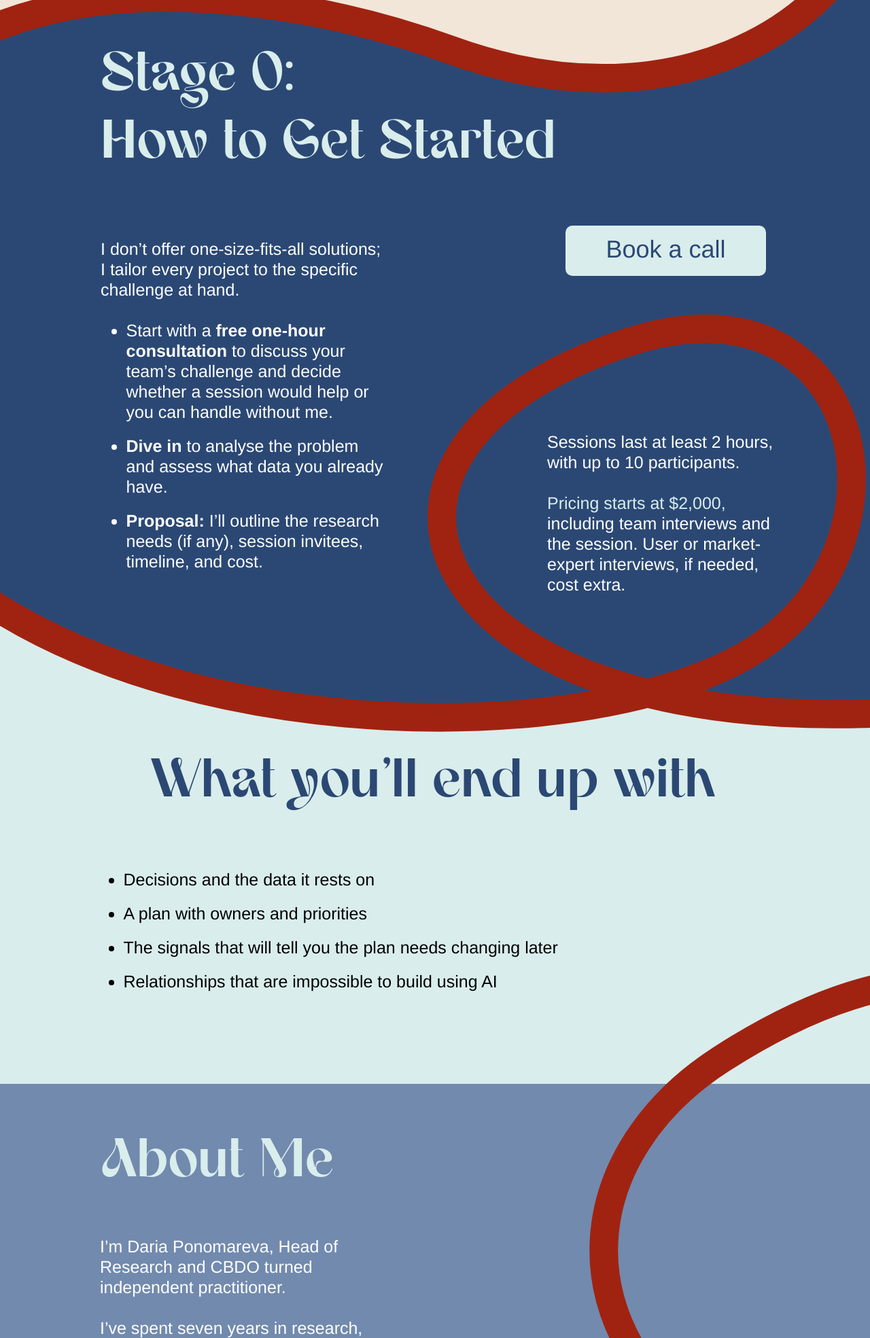
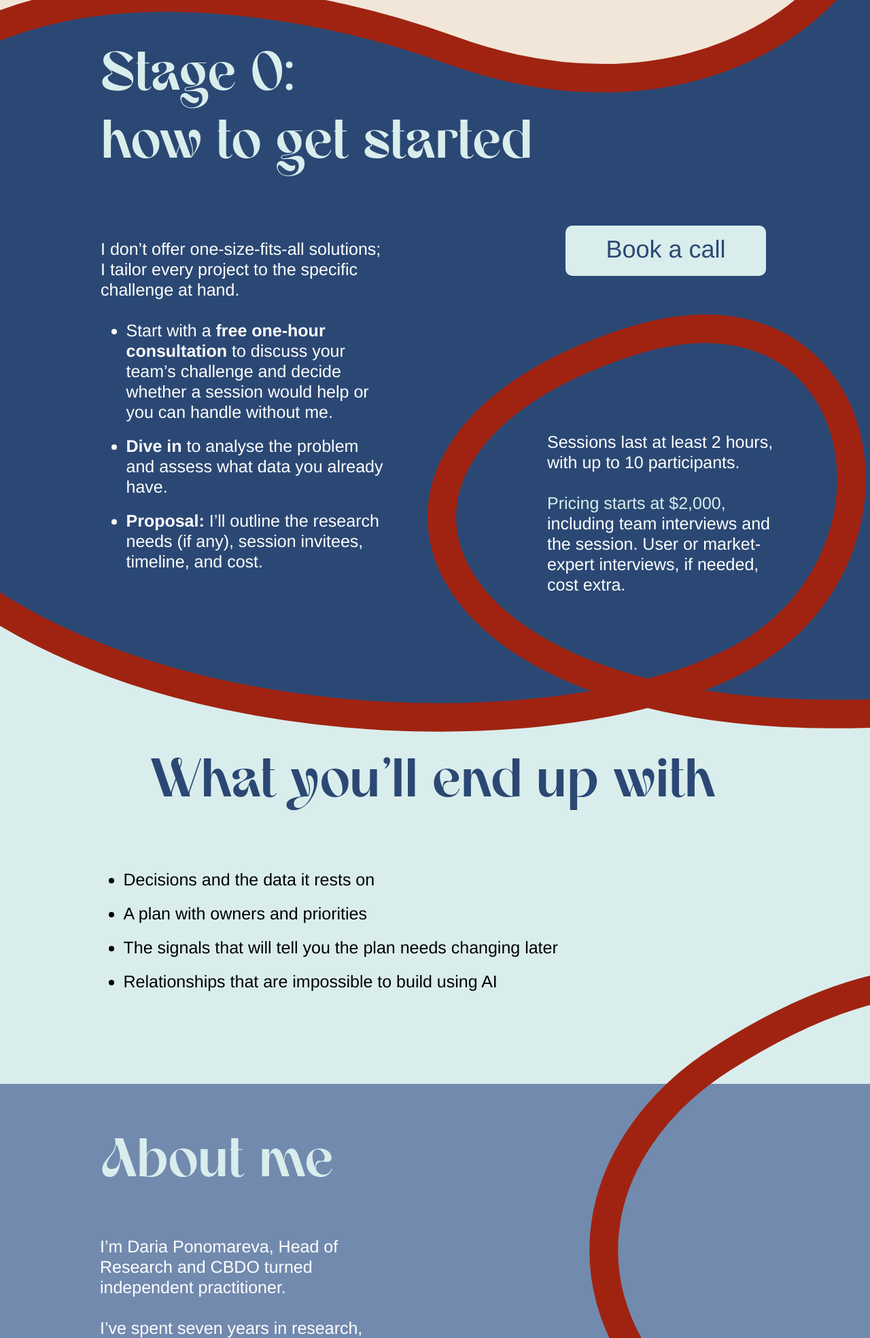
Before and after one commit to Dashtetina-git/strategic-facilitator, a plain HTML site: page index.html in a window 1280 px wide. Shown: the part 3558-5527 px from the top of the page at 68% size. Drawn offline with Linux system fonts and the light colour scheme.

Commit message:
Заголовки: заглавная только первая буква
Co-Authored-By: Claude Opus 5.5 <noreply@anthropic.com>

```diff
--- a/index.html
+++ b/index.html
@@ -187,7 +187,7 @@
 
   <!-- ===== STAGE 0 ===== -->
   <section aria-labelledby="start">
-    <h2 id="start" class="c d-title" style="color:var(--mint);--x:148;--y:3620;--w:699;--mx:31;--my:2606;--mw:345">Stage 0: <br>How to <br class="m">Get Started</h2>
+    <h2 id="start" class="c d-title" style="color:var(--mint);--x:148;--y:3620;--w:699;--mx:31;--my:2606;--mw:345">Stage 0: <br>how to <br class="m">get started</h2>
     <a class="c btn" href="https://calendly.com/daria_p/new-meeting" target="_blank" rel="noopener" style="background:var(--mint);color:var(--navy);--z:2;--mz:5;--x:832;--y:3890;--w:295;--h:74;--mx:147;--my:2781;--mw:117;--mh:31">Book a call</a>
     <div class="c t" style="color:#fff;--x:148;--y:3909;--w:425;--mx:35;--my:2849;--mw:329">
       <p>I don’t offer one-size-fits-all solutions; <br class="d">I tailor every project to the specific challenge at hand.</p>
@@ -216,7 +216,7 @@
 
   <!-- ===== ABOUT ===== -->
   <section aria-labelledby="about">
-    <h2 id="about" class="c d-title" style="color:var(--mint);--lh:116;--mz:2;--x:148;--y:5211;--w:885;--mx:33;--my:3735;--mw:241">About Me</h2>
+    <h2 id="about" class="c d-title" style="color:var(--mint);--lh:116;--mz:2;--x:148;--y:5211;--w:885;--mx:33;--my:3735;--mw:241">About me</h2>
     <div class="c t" style="color:#fff;--mz:2;--x:147;--y:5377;--w:449;--mx:35;--my:3812;--mw:209">
       <p>I’m Daria Ponomareva, Head of Research and CBDO turned independent practitioner.</p>
       <p>I’ve spent seven years in research, delivering 50+ projects with digital teams of 10–100. I built a design studio’s research team from scratch, that it now runs without me, and launched its strategic week, helping increase average project value by about 20%. <br>At Skyeng, work informed by my research doubled first-lesson conversion and tripled retention.</p>
```
Also changed, not shown: ru/index.html (+1 -1 lines).
